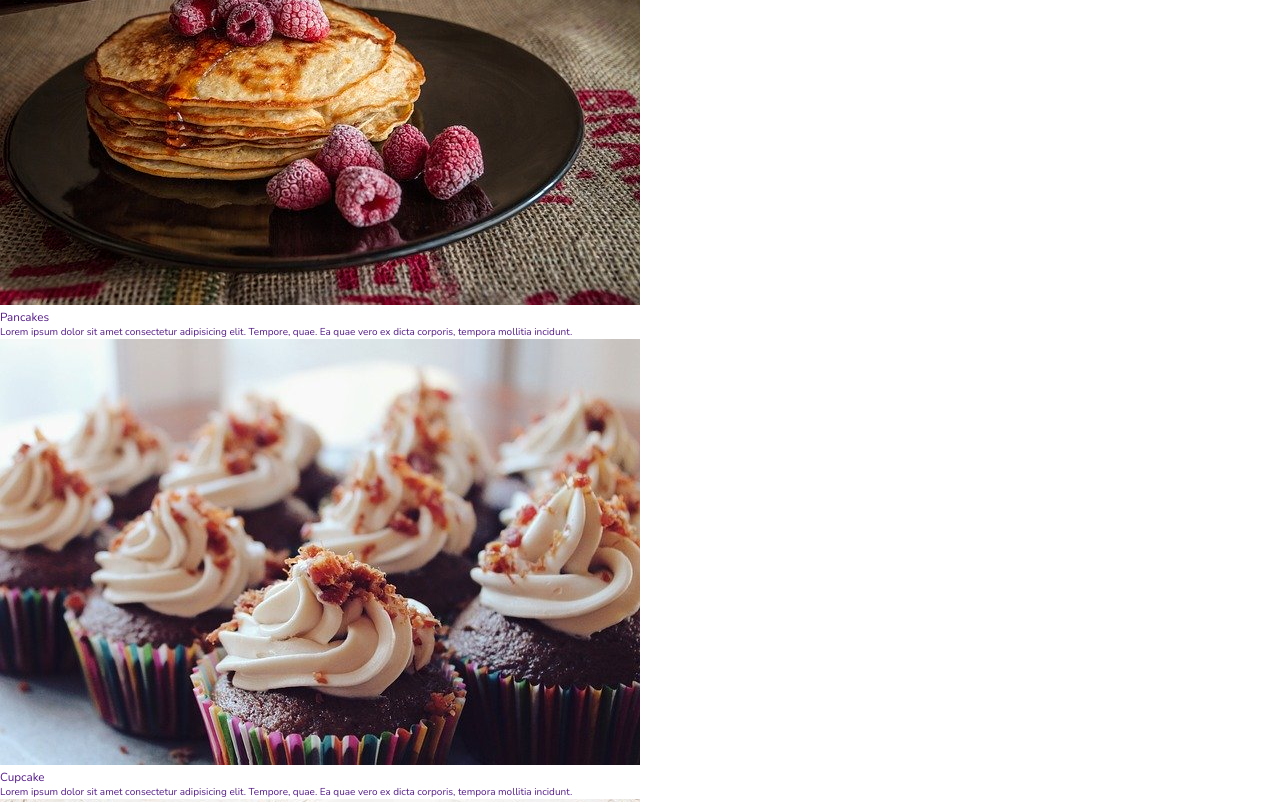
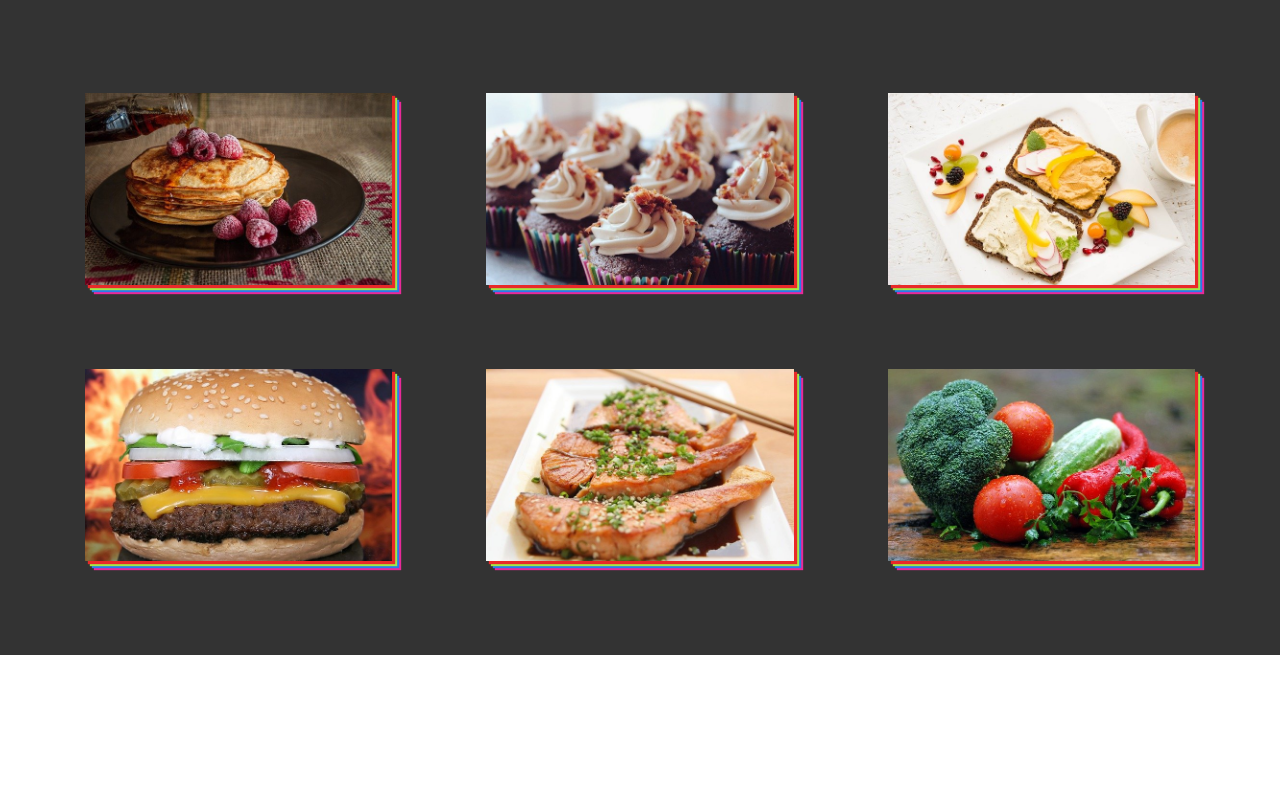
Before and after one commit to Muhammed-Saleh/Foods, a website: page index.html in a window 1280 px wide. Shown: the part 1860-2662 px from the top of the page. After the commit the page ends 2515 px from the top, so only its background shows below. Drawn offline with nearby package versions, Linux system fonts and the light colour scheme.

Commit message:
Writing section03 css styles & adjusting the lorem text

```diff
--- a/index.html
+++ b/index.html
@@ -67,7 +67,7 @@
             <p class="gallery__food-description">
               Lorem ipsum dolor sit amet consectetur adipisicing elit.
               Tempore, quae. Ea quae vero ex dicta corporis,
-              tempora mollitia incidunt.</p>
+              tempora mollitia.</p>
           </a>
           <a href="" class="gallery__link" title="Order Now">
             <img src="images/gallery-img-2.jpg" class="gallery__food-img" alt="">
@@ -75,7 +75,7 @@
             <p class="gallery__food-description">
               Lorem ipsum dolor sit amet consectetur adipisicing elit.
               Tempore, quae. Ea quae vero ex dicta corporis,
-              tempora mollitia incidunt.</p>
+              tempora mollitia.</p>
           </a>
           <a href="" class="gallery__link" title="Order Now">
             <img src="images/gallery-img-3.jpg" class="gallery__food-img" alt="">
@@ -83,7 +83,7 @@
             <p class="gallery__food-description">
               Lorem ipsum dolor sit amet consectetur adipisicing elit.
               Tempore, quae. Ea quae vero ex dicta corporis,
-              tempora mollitia incidunt.</p>
+              tempora mollitia.</p>
           </a>
           <a href="" class="gallery__link" title="Order Now">
             <img src="images/gallery-img-4.jpg" class="gallery__food-img" alt="">
@@ -91,7 +91,7 @@
             <p class="gallery__food-description">
               Lorem ipsum dolor sit amet consectetur adipisicing elit.
               Tempore, quae. Ea quae vero ex dicta corporis,
-              tempora mollitia incidunt.</p>
+              tempora mollitia.</p>
           </a>
           <a href="" class="gallery__link" title="Order Now">
             <img src="images/gallery-img-5.jpg" class="gallery__food-img" alt="">
@@ -99,7 +99,7 @@
             <p class="gallery__food-description">
               Lorem ipsum dolor sit amet consectetur adipisicing elit.
               Tempore, quae. Ea quae vero ex dicta corporis,
-              tempora mollitia incidunt.</p>
+              tempora mollitia.</p>
           </a>
           <a href="" class="gallery__link" title="Order Now">
             <img src="images/gallery-img-6.jpg" class="gallery__food-img" alt="">
@@ -107,7 +107,7 @@
             <p class="gallery__food-description">
               Lorem ipsum dolor sit amet consectetur adipisicing elit.
               Tempore, quae. Ea quae vero ex dicta corporis,
-              tempora mollitia incidunt.</p>
+              tempora mollitia.</p>
           </a>
         </div>
       </section>
--- /dev/null
+++ b/sass/components/_section03.scss
@@ -0,0 +1,103 @@
+.section03 {
+  background-color: #333;
+  padding: 5rem 0;
+}
+.gallery {
+  display: flex;
+  flex-wrap: wrap;
+  align-items: center;
+  justify-content: space-evenly;
+  margin-top: 10rem;
+
+  &__link {
+    position: relative;
+    margin: 4rem 1rem;
+    overflow: hidden;
+
+    &::before {
+      content: "";
+      position: absolute;
+      width: 0.2rem;
+      top: 2vw;
+      left: 80%;
+      height: 0;
+      background-color: #fff;
+      transition: height 0.5s;
+    }
+
+    &:hover::before {
+      height: 80%;
+    }
+
+    &::after {
+      content: "";
+      position: absolute;
+      top: 30%;
+      left: 2rem;
+      height: 0.2rem;
+      width: 0;
+      background-color: #fff;
+      transition: width 0.5s;
+    }
+
+    &:hover::after {
+      width: 90%;
+    }
+
+    &:hover .gallery__food-name {
+      width: 100%;
+      transition: width 1.5s 0.5s;
+    }
+
+    &:hover .gallery__food-description {
+      opacity: 1;
+      visibility: visible;
+      transition: opacity 1s 1s;
+    }
+
+    &:hover .gallery__food-img {
+      box-shadow: 1rem 1rem 0.1rem #e92929, 2rem 2rem 0.1rem #a2e946,
+        3rem 3rem 0.1rem #297ce9, 4rem 4rem 0.1rem #e92999;
+      filter: blur(0.5rem);
+      opacity: 0.5;
+      transform: scale(1.1);
+    }
+  }
+
+  &__food-img {
+    width: 24vw;
+    height: 15vw;
+    object-fit: cover;
+    box-shadow: 0.3rem 0.3rem 0.1rem #e92929, 0.5rem 0.5rem 0.1rem #a2e946,
+      0.7rem 0.7rem 0.1rem #297ce9, 0.9rem 0.9rem 0.1rem #e92999;
+    transition: all 0.5s;
+  }
+
+  &__food-name {
+    position: absolute;
+    top: 3rem;
+    left: 3rem;
+    font-size: 2rem;
+    font-weight: 700;
+    text-transform: uppercase;
+    letter-spacing: 0.1rem;
+    color: #fff;
+    width: 0;
+    overflow: hidden;
+    transition: width 0.3s;
+  }
+
+  &__food-description {
+    position: absolute;
+    bottom: 3vw;
+    left: 2rem;
+    width: 70%;
+    font-size: 1.5rem;
+    font-weight: 300;
+    text-transform: uppercase;
+    color: #fff;
+    opacity: 0;
+    visibility: hidden;
+    transition: opacity 0.3s;
+  }
+}
--- a/sass/main.scss
+++ b/sass/main.scss
@@ -2,3 +2,4 @@
 @import "base/base";
 @import "components/section01";
 @import "components/section02";
+@import "components/section03";
```
Also changed, not shown: style.css.
